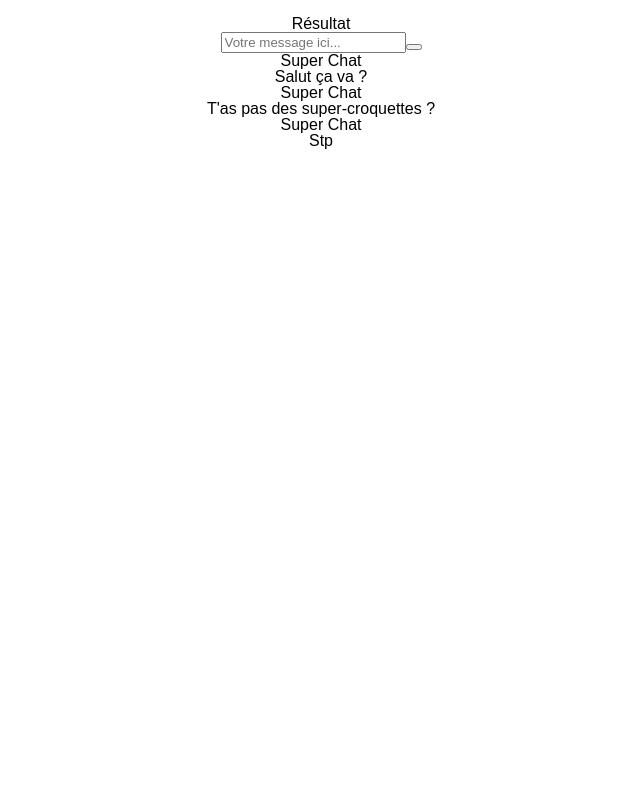
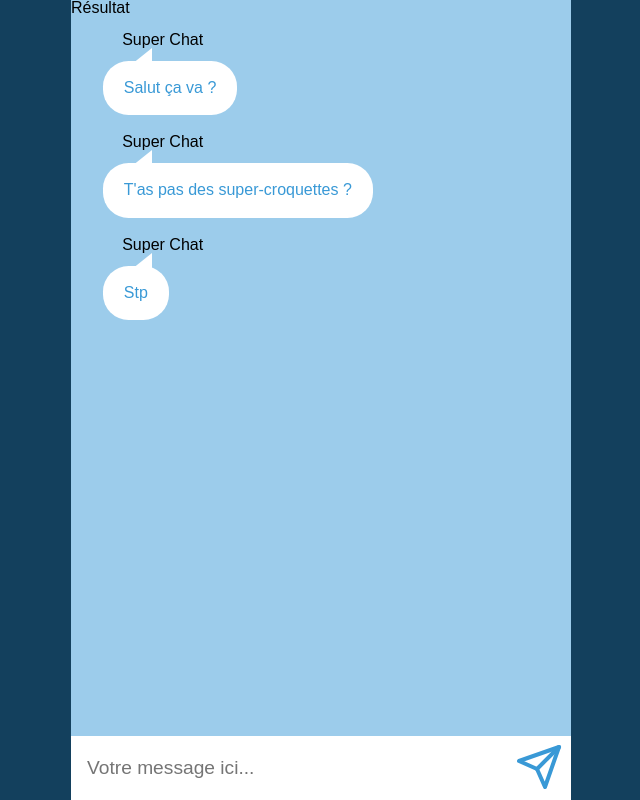
Before and after one commit to Charlotte-Ewie/React-O-Chatroom-Charlotte, a React app: page / in a window 1280 px wide. Shown: the whole page, without its empty margins (319-959 px from the left). Built offline with nearby package versions, Linux system fonts and the light colour scheme.

Commit message:
mise en place du css

```diff
--- a/package.json
+++ b/package.json
@@ -52,6 +52,7 @@
     "prop-types": "*",
     "react": "*",
     "react-dom": "*",
+    "react-feather": "^2.0.10",
     "react-redux": "^8.0.5",
     "redux": "^4.2.1"
   }
--- a/src/components/App.js
+++ b/src/components/App.js
@@ -10,9 +10,8 @@ const App = () => {
   return (
     <div className='app'>
       <h1> Résultat</h1>
+      <Messages />
       <Form />
-      <Messages />
-
 
     </div>
   )
--- a/src/components/Form.js
+++ b/src/components/Form.js
@@ -1,5 +1,5 @@
 import './styles.scss';
-
+import { Send } from "react-feather";
 import { useSelector, useDispatch } from 'react-redux';
 import { newMessage, addMessage } from "../actions/newMessage";
 
@@ -32,7 +32,9 @@ const Form = () => {
           dispatch(newMessage(e.target.value))
         }}
       />
-      <button type="submit" className="form-button"> </button>
+      <button type="submit" className="form-button">
+        <Send size={48} />
+      </button>
 
     </form>
   )
--- a/src/components/Messages.js
+++ b/src/components/Messages.js
@@ -13,7 +13,7 @@ const Messages = () => {
   const messages = useSelector((state => state.messages));
 
   return (
-    <div className='chat'>
+    <div className='messages'>
       {messages.map((message) => (
         <Message key={message.id} {...message} />    // {...message} vaut content="blabla"
       ))}
--- a/src/components/styles.scss
+++ b/src/components/styles.scss
@@ -1,9 +1,87 @@
+@use "../styles/vars";
+
+// CSS de l'Application/Chatroom
 .app {
   width: 500px;
-  margin: 1em auto;
-  text-align: center;
+  background-color: vars.$lightColor;
+  margin: 0 auto;
+  height: 100vh;
+  position: relative;
 }
 
-.app img {
-  max-width: 150px;
+// CSS du formulaire de chat
+.form {
+  position: absolute;
+  bottom: 0;
+
+  left: 0;
+  right: 0;
+
+  .form-input {
+    height: vars.$inputHeight;
+    width: 100%;
+    border: none;
+    padding: 1rem;
+    font-size: 1.2rem;
+    padding-right: vars.$inputHeight;
+  }
+
+  .form-button {
+    width: vars.$inputHeight;
+    height: vars.$inputHeight;
+    background-color: transparent;
+    border: none;
+    position: absolute;
+    right: 0;
+    padding: 0.7em ° 0.3em 0;
+    color: vars.$mediumColor;
+
+  }
 }
+
+// CSS des échanges de dialogues/messages
+.messages {
+  padding: 2em;
+  // réserver de la place en bas pour le formulaire
+  margin-bottom: vars.$inputHeight;
+  position: absolute;
+  // on étend de chaque côté jusqu'au bord de l'élément qui sert de référence pour
+  // le positionnement
+  top: 0;
+  bottom: 0;
+  left: 0;
+  right: 0;
+  overflow-y: auto;
+
+  .message {
+    margin-bottom: 1.2rem;
+    // sert de référence pour le triangle du contenu
+    position: relative;
+
+    .message-author {
+      padding-left: 1.2em;
+    }
+
+    // https://developer.mozilla.org/en-US/docs/Web/CSS/::before
+    &::before {
+      content: "";
+
+      // triangle en CSS : https://css-tricks.com/snippets/css/css-triangle/
+      border-bottom: 20px solid vars.$backgroundMessage;
+      border-left: 25px solid transparent;
+      position: absolute;
+      top: 1em;
+      left: 1.5em;
+    }
+
+    .message-content {
+      padding: 1.2rem 1.3rem;
+      margin-top: 0.8rem;
+      border-radius: 1.6rem;
+      background-color: vars.$backgroundMessage;
+      color: vars.$mediumColor;
+      // pour prendre seulement la largeur nécessaire pour le contenu, pas 100%
+      display: inline-block;
+    }
+  }
+}
--- a/src/store/reducer.js
+++ b/src/store/reducer.js
@@ -1,8 +1,5 @@
 // Première étape, on créé notre initial state
 // L'idée pour le créer est de s'inspirer de la maquette fournie
-
-import { newMessage } from "../actions/newMessage"
-
 const initialState = {
   messages: [
     {
@@ -25,7 +22,7 @@ const initialState = {
   inputValue: ''
 }
 
-const reducer = (state = initialState, action = {}) => {
+const chatReducer = (state = initialState, action = {}) => {
   switch (action.type) {
     case "NEW_MESSAGE":
       return {
@@ -49,4 +46,4 @@ const reducer = (state = initialState, action = {}) => {
   }
 }
 
-export default reducer;
+export default chatReducer;
--- /dev/null
+++ b/src/styles/_vars.scss
@@ -0,0 +1,9 @@
+@use "sass:color";
+
+//Colors
+$darkColor: #13405d;
+$mediumColor: color.scale($darkColor, $lightness: 40%);
+$lightColor: color.scale($darkColor, $lightness: 70%);
+$backgroundMessage: #fff;
+//Size
+$inputHeight: 4rem;
--- a/src/styles/index.scss
+++ b/src/styles/index.scss
@@ -1,5 +1,7 @@
 @use 'reset';
+@use 'vars';
 
 body {
   font-family: sans-serif;
+  background-color: vars.$darkColor;
 }
```
Also changed, not shown: 1 other file (tests, documents, lock files or other folders).
